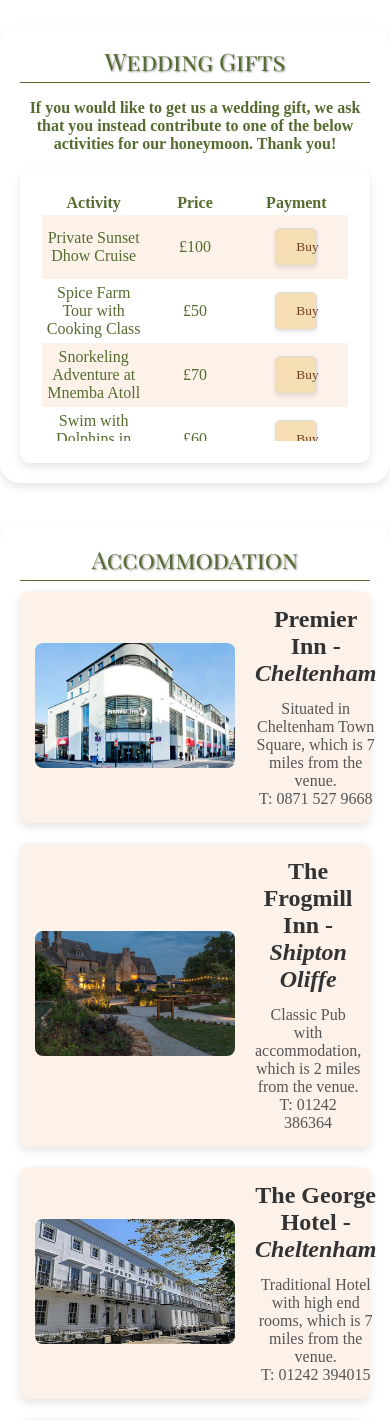
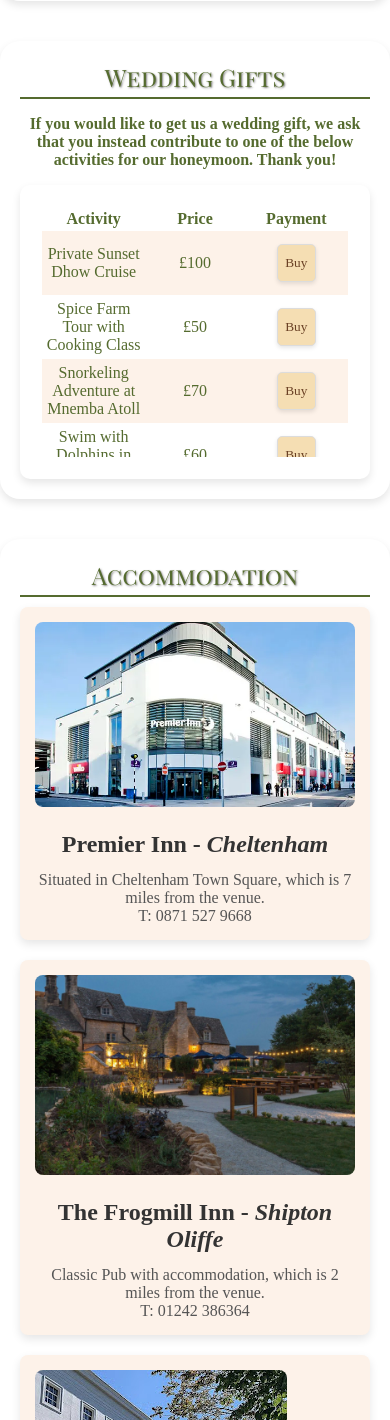
Before and after one commit to CamelSyrup/wedding.website, a PHP site: page /home.html in a window 390 px wide; the page is wider, and only the part inside the window is pictured. Shown: the part 2089-3509 px from the top of that part. Run offline with PHP 8.4, Linux system fonts and the light colour scheme; some libraries are stand-ins or nearby versions.

Commit message:
Update styles.css

```diff
--- a/styles.css
+++ b/styles.css
@@ -113,6 +113,7 @@ h2 {
     text-align: center;
     color: #556B2F;
     background: white;
+    width: 100%;
     max-width: 700px;
     margin: 0 auto; /* Centers the element horizontally */
     position: relative;
@@ -121,6 +122,17 @@ h2 {
     padding-bottom: 5px;
     margin-bottom: 10px;
     border-bottom: 1px solid #556B2F;
+}
+
+h2::after {
+    content: "";
+    display: block;
+    width: 100%; /* Full width underline */
+    height: 1px; /* Adjust thickness */
+    background-color: #556B2F; /* Same color as the text */
+    position: absolute;
+    bottom: 0;
+    left: 0;
 }
 
 
@@ -165,6 +177,17 @@ form, table, .content {
     background-color: #f5e6d0; /* Light brown background on hover */
 }
 
+@media only screen and (max-width: 600px) {
+    .navbar {
+        justify-content: center; /* Keep the nav centered */
+    }
+
+    .navbar a {
+        padding: 8px 10px; /* Reduce padding */
+        margin: 0 3px; /* Reduce margin between links */
+    }
+}
+
 .page-title {
     font-size: 50px;
     color: #FAA0A0 !important;
@@ -189,6 +212,20 @@ input[type="text"], select {
   background-color: #faf0e6;
   display: inline-block;
   vertical-align: middle;
+}
+
+/* Media query for mobile screens */
+@media (max-width: 768px) {
+  form {
+    display: flex;
+    width: 100%;
+    flex-direction: column;
+    align-items: center;
+  }
+
+  input[type="text"], select {
+    width: 100%; /* Full width minus padding */
+  }
 }
 
 /* Table Row Alternating Colors */
@@ -251,11 +288,14 @@ button {
   background-color: #f5deb3;
   color: #6b4226;
   border: 1px solid #dcdcdc;
-  padding: 10px 20px;
-  margin: 10px 5px; /* Make sure buttons appear side by side */
+  padding: 10px 0px;
+  margin: 10px 5px; /* Center button in its space */
   border-radius: 5px;
   box-shadow: 0 2px 4px rgba(0, 0, 0, 0.1);
   cursor: pointer;
+  text-align: center;
+  display: inline-block;
+  width: 70px
 }
 
 button:hover {
@@ -352,12 +392,29 @@ iframe {
     color: #555;
 }
 
+/* Media Query for screens below 768px */
+@media (max-width: 768px) {
+    .accommodation-slot {
+        flex-direction: column; /* Stack the image and text vertically */
+        align-items: flex-start;
+    }
+
+    .accommodation-image img {
+        width: 100%; /* Let the image take full width */
+        height: auto; /* Maintain aspect ratio */
+    }
+
+    .accommodation-details {
+        width: 100%; /* Ensure the text takes full width */
+    }
+}
+
 
 /* FAQ Section */
 /* General Styles */
 #faq-section {
     position: relative;
-    width: 700px; /* Adjust to match the width of the accommodation section */
+    width: 100%; /* Adjust to match the width of the accommodation section */
     margin: 0 auto;
     margin-bottom: 20px;
 }
```
